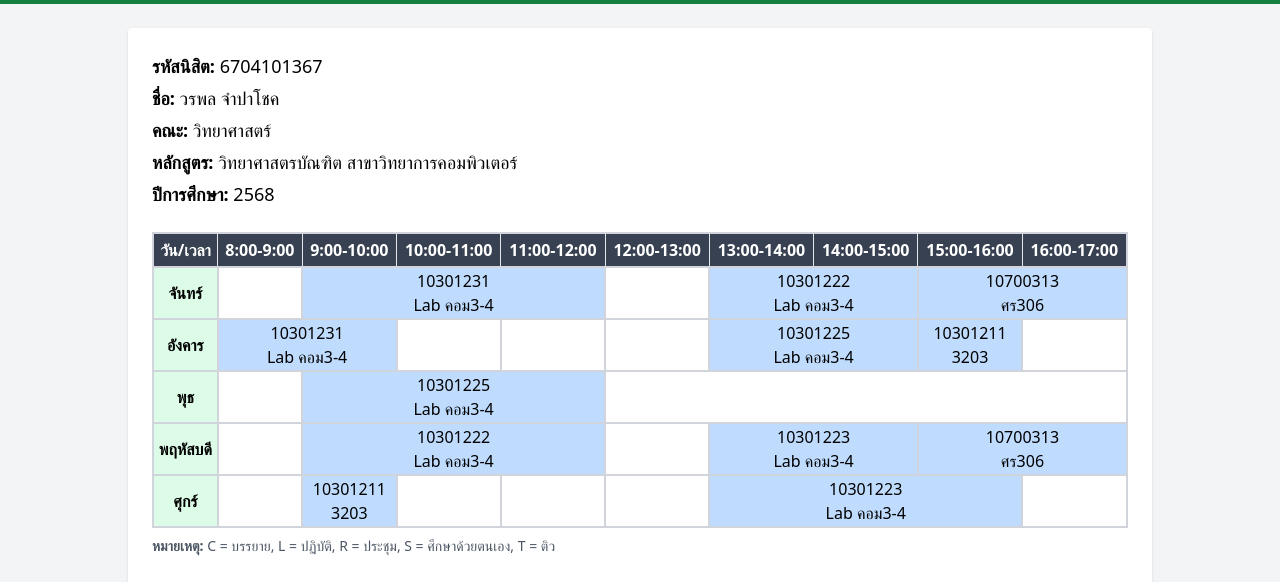
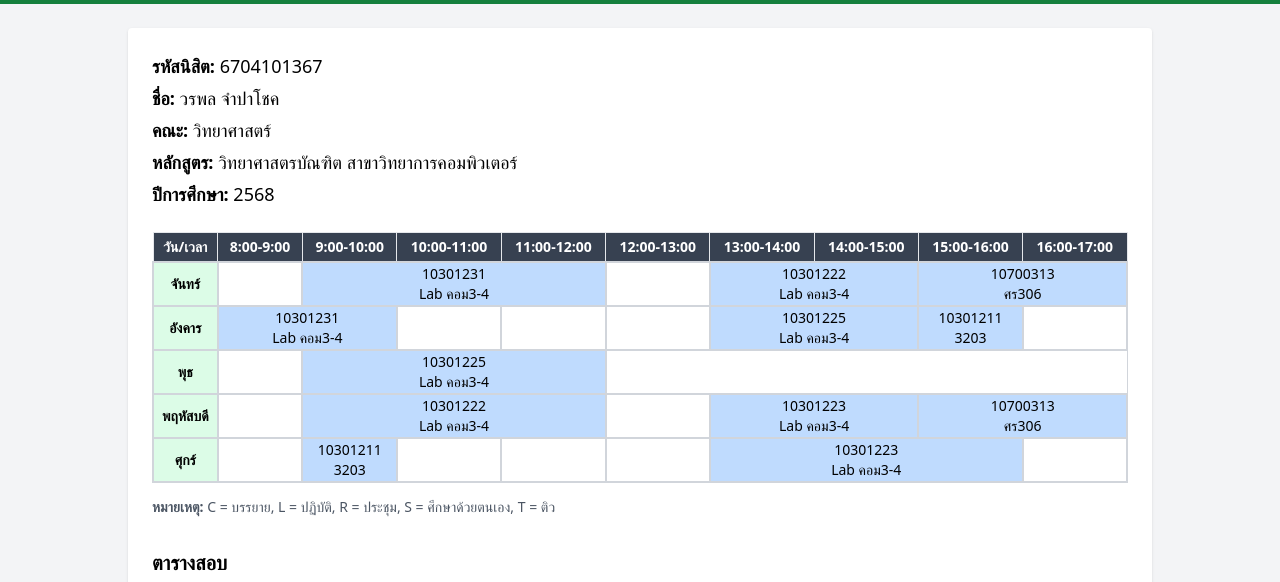
Before and after one commit to DeWorldR/webdevproject01, a plain HTML site: page table.html in a window 1280 px wide. Shown: the part 164-746 px from the top of the page. Drawn offline with nearby package versions, Linux system fonts and the light colour scheme.

Commit message:
Add schedule page

```diff
--- a/table.html
+++ b/table.html
@@ -70,7 +70,8 @@
 
     <!-- ตารางเรียน -->
     <div class="overflow-x-auto">
-      <table class="w-full border-2 border-gray-300 text-center">
+      <div class="inline-block min-w-full">
+      <table class="min-w-full text-xs sm:text-sm border border-gray-300 text-center">
        <!-- <div class="overflow-x-auto"> เอาไว้แก้ให้ดูใหญ่-->
         <!-- <table class="min-w-[1000px] border-2 border-gray-300 text-center"> เอาไว้แก้ให้ดูใหญ่-->
         <thead class="bg-gray-700 text-white">
@@ -132,6 +133,7 @@
           </tr>
         </tbody>
       </table>
+    </div>
     </div>
 
     <!-- หมายเหตุ -->
```
